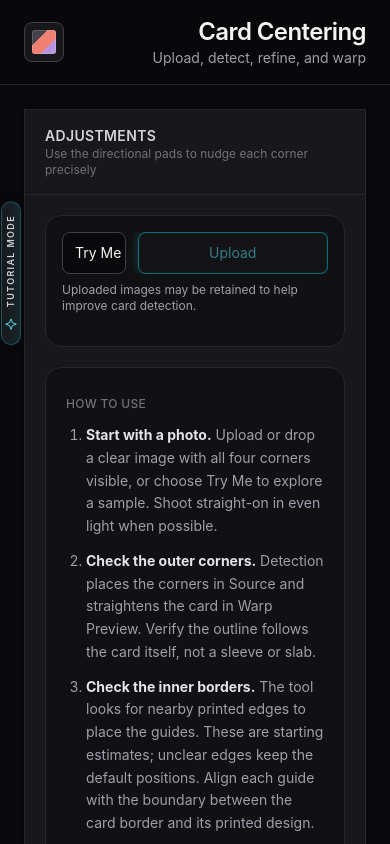
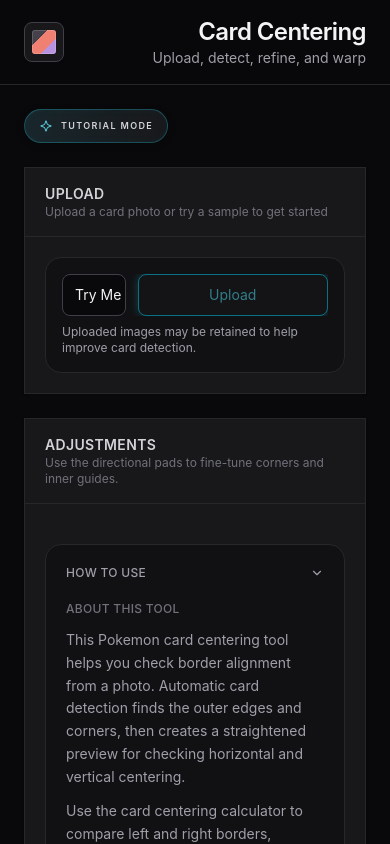
Before and after one commit to mf11y/card-centering-app, a SvelteKit app in the folder src/card-ui/: page / in a window 390 px wide. Shown: the top 844 px of the page. Built offline with nearby package versions, Linux system fonts and the light colour scheme.

Commit message:
Separate upload and adjustment panels and simplify mobile help

```diff
--- a/src/card-ui/src/routes/+page.svelte
+++ b/src/card-ui/src/routes/+page.svelte
@@ -1,6 +1,7 @@
 <script lang="ts">
 	import Tutorial from "../lib/tutorial/Tutorial.svelte";
 	let tutorialActive = $state(false);
+    let howToUseOpen = $state(false);
 	import { logUploadedImage } from "../lib/upload-logging";
 	import { html2canvas } from 'html2canvas-pro';
 	import { onMount, onDestroy, tick } from 'svelte';
@@ -1619,8 +1620,7 @@ const inputController = createInputController({
 		<main class="mx-auto flex w-full flex-1 flex-col gap-6 px-6 py-6">
 			<!-- Main tool layout: adjustment panel, source preview, warp preview -->
 			<div class="grid w-full items-start gap-6 xl:grid-cols-[minmax(280px,420px)_minmax(0,525px)_minmax(0,525px)] xl:justify-center">
-				<div class="tutorial-adjustments">
-					<button type="button" class="tutorial-tab" class:active={tutorialActive}
+                <button type="button" class="tutorial-tab" class:active={tutorialActive}
 						aria-pressed={tutorialActive} aria-label={tutorialActive ? 'Exit Tutorial Mode' : 'Start Tutorial Mode'}
 						onclick={() => tutorialActive = !tutorialActive}>
                         <svg class="tutorial-tab-icon" width="14" height="14" viewBox="0 0 24 24" fill="none" aria-hidden="true">
@@ -1628,18 +1628,19 @@ const inputController = createInputController({
                         </svg>
                         <span>TUTORIAL MODE</span>
                     </button>
+				<div class="tutorial-adjustments">
 				<section
 					class="flex w-full flex-col overflow-hidden border border-zinc-800 bg-zinc-900 shadow-sm"
 				>
 					<div class="border-b border-zinc-800 px-5 py-4">
-						<h2 class="text-sm font-semibold tracking-wide text-zinc-300 uppercase">Adjustments</h2>
+						<h2 class="text-sm font-semibold tracking-wide text-zinc-300 uppercase">Upload</h2>
 						<p class="text-xs text-zinc-500">
-							Use the directional pads to nudge each corner precisely
+							Upload a card photo or try a sample to get started
 						</p>
 					</div>
 
 					<div class="p-5">
-						<div class="mb-5 rounded-2xl border border-zinc-800 bg-zinc-950/40 p-4">
+						<div class="rounded-2xl border border-zinc-800 bg-zinc-950/40 p-4">
 							<div class="space-y-4">
 								<!-- row 1: Try Me + Upload before image, Reset after image -->
 								<div>
@@ -1696,8 +1697,25 @@ const inputController = createInputController({
 									<p id="upload-retention-note" class="mt-2 text-xs text-zinc-400">Uploaded images may be retained to help improve card detection.</p>
 								</div>
 
-								<!-- row 2: step size -->
-								<div class="hidden xl:block space-y-2">
+
+							</div>
+						</div>
+
+						</div>
+                </section>
+                <section class="mt-6 flex w-full flex-col overflow-hidden border border-zinc-800 bg-zinc-900 shadow-sm">
+                    <div class="border-b border-zinc-800 px-5 py-4">
+                        <h2 class="text-sm font-semibold tracking-wide text-zinc-300 uppercase">Adjustments</h2>
+                        <p class="text-xs text-zinc-500">Use the directional pads to fine-tune corners and inner guides.</p>
+                    </div>
+                    <div class="p-5">
+<div class="hidden xl:block rounded-2xl border border-zinc-800 bg-zinc-950/60 p-4">
+							<div class="mb-3 flex items-center justify-between">
+								<div class="text-xs font-medium tracking-[0.2em] text-zinc-500 uppercase">
+									Card Controls MINI MAP
+								</div>
+							</div>
+<div class="hidden xl:block space-y-2">
 									<label
 										for="step-size"
 										class="text-xs font-medium tracking-wide text-zinc-400 uppercase"
@@ -1720,15 +1738,7 @@ const inputController = createInputController({
 										<option value={0.1}>.1%</option>
 									</select>
 								</div>
-							</div>
-						</div>
-
-						<div class="hidden xl:block rounded-2xl border border-zinc-800 bg-zinc-950/60 p-4">
-							<div class="mb-3 flex items-center justify-between">
-								<div class="text-xs font-medium tracking-[0.2em] text-zinc-500 uppercase">
-									Card Controls MINI MAP
-								</div>
-							</div>
+
 
 							<div
 								class="mx-auto flex max-w-[260px] flex-col items-center gap-1 p-2"
@@ -1744,7 +1754,7 @@ const inputController = createInputController({
 									text-anchor="middle"
 									class="fill-zinc-400 text-[12px] tracking-[0.2em]"
 								>
-									CORNERS = SOURCE
+									CORNERS | SOURCE PANEL
 								</text>
 								<text
 									x="110"
@@ -1752,7 +1762,7 @@ const inputController = createInputController({
 									text-anchor="middle"
 									class="fill-zinc-500 text-[12px] tracking-[0.2em]"
 								>
-									SIDES = WARP
+									SIDES | WARP PANEL
 								</text>
 								<svg
 									viewBox="0 0 220 210"
@@ -2090,11 +2100,16 @@ const inputController = createInputController({
 
 						<div class="mt-5 w-full rounded-2xl border border-zinc-800 bg-zinc-950/40 p-5">
 							<div class="space-y-3 text-sm leading-relaxed text-zinc-400">
-								<div class="pt-2 text-xs font-medium tracking-wide text-zinc-500 uppercase">
-									How to Use
-								</div>
-
-								<ol class="list-decimal space-y-3 pl-5">
+								<div class="hidden xl:block pt-2 text-xs font-medium tracking-wide text-zinc-500 uppercase">How to Use</div>
+                                <button type="button" class="flex w-full items-center justify-between gap-3 text-xs font-medium tracking-wide text-zinc-400 uppercase xl:hidden"
+                                    aria-expanded={howToUseOpen} aria-controls="how-to-use-content" onclick={() => howToUseOpen = !howToUseOpen}>
+                                    How to Use
+                                    <svg width="14" height="14" viewBox="0 0 24 24" fill="none" aria-hidden="true" style:transform={howToUseOpen ? 'rotate(180deg)' : 'none'}>
+                                        <path d="m6 9 6 6 6-6" stroke="currentColor" stroke-width="2" stroke-linecap="round" stroke-linejoin="round" />
+                                    </svg>
+                                </button>
+                                <div id="how-to-use-content" class:instructions-open={howToUseOpen} class="how-to-use-content space-y-3">
+                                <ol class="list-decimal space-y-3 pl-5">
 								    <li>
 								        <strong class="text-zinc-200">Start with a photo.</strong>
 								        Upload or drop a clear image with all four corners visible, or choose Try Me
@@ -2144,7 +2159,8 @@ const inputController = createInputController({
 								    not verified accuracy. Centering is only one part of a card's grade.
 								</p>
 
-								<div class="pt-2 text-xs font-medium tracking-wide text-zinc-500 uppercase">
+								</div>
+<div class="pt-2 text-xs font-medium tracking-wide text-zinc-500 uppercase">
 									About This Tool
 								</div>
 
@@ -2452,7 +2468,7 @@ const inputController = createInputController({
 						<div class="mb-3 flex items-center justify-between">
 							<div class="text-xs font-medium tracking-[0.2em] text-zinc-500 uppercase">
 								Card Controls MINI MAP
-                                <p class="mt-2 text-xs normal-case tracking-normal text-zinc-400">Select a corner, then use the arrows to adjust it in SOURCE. This mini map controls corners only. Adjust inner borders in WARP.</p>
+
 							</div>
 						</div>
 
@@ -3441,11 +3457,13 @@ const inputController = createInputController({
 </div>
 
 <style>
+    .how-to-use-content { display:none; }
+    .how-to-use-content.instructions-open { display:block; }
+    @media(min-width:1280px) { .how-to-use-content { display:block; } }
     .tutorial-adjustments { position:relative; min-width:0; }
     .tutorial-tab {
-        position:absolute; right:calc(100% + 3px); top:92px;
-        display:flex; align-items:center; gap:10px; width:20px; padding:13px 2px;
-        writing-mode:vertical-rl; transform:rotate(180deg);
+        grid-column:1 / -1; justify-self:start; max-width:100%;
+        display:flex; align-items:center; gap:8px; padding:9px 14px;
         border:1px solid rgb(34 211 238 / 28%); border-radius:999px;
         background:linear-gradient(90deg, rgb(34 211 238 / 8%), transparent), var(--color-zinc-900);
         color:var(--color-zinc-300); font-size:9px; font-weight:600; letter-spacing:.15em;
```
